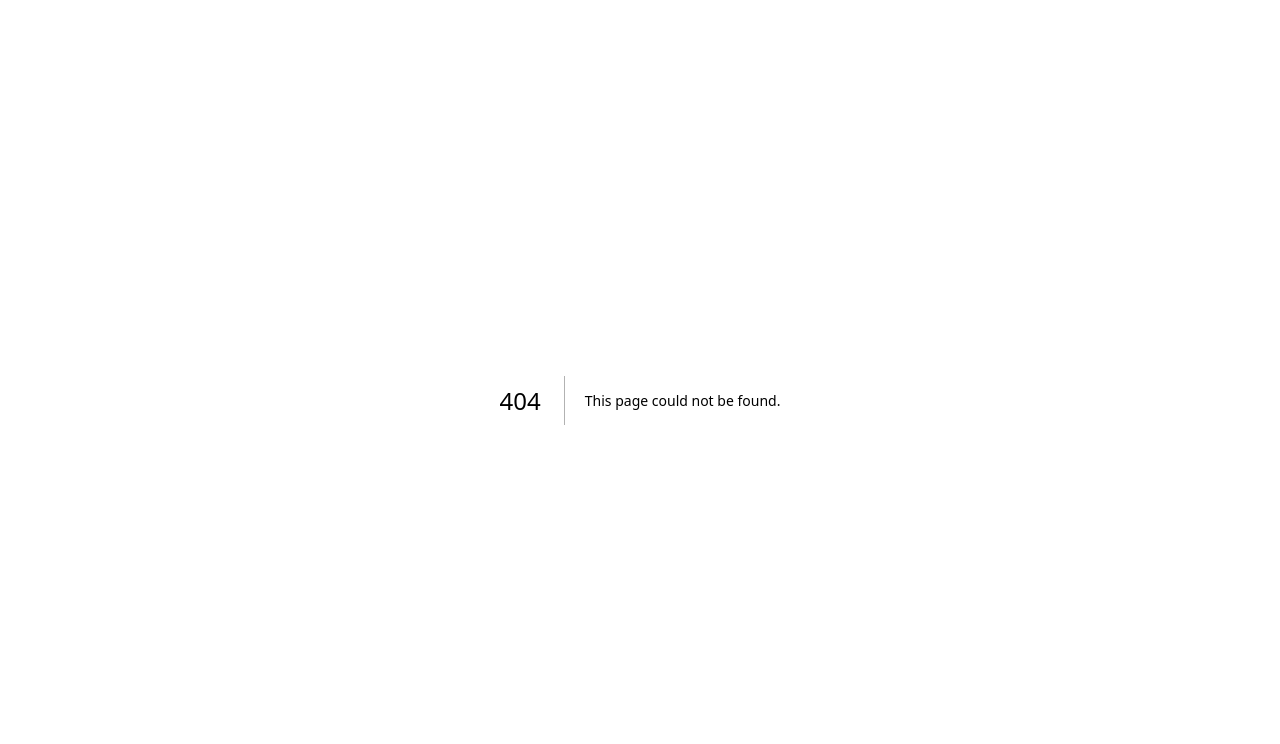
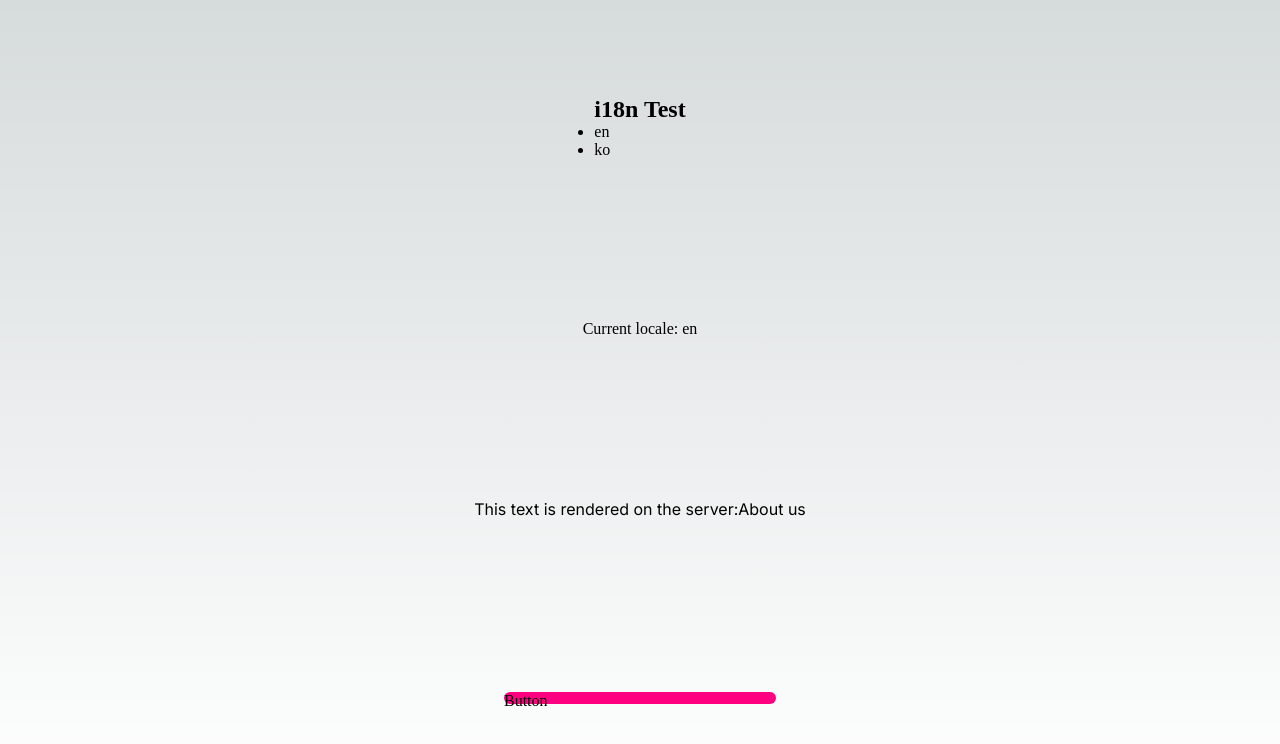
Before and after one commit to firepunch/iob-lanbe, a Next.js app: page /en in a window 1280 px wide. Before the commit this address had no page. Shown: the top 744 px of the page. Built offline with nearby package versions, Linux system fonts and the light colour scheme.

Commit message:
set local i18n

```diff
--- /dev/null
+++ b/app/[lang]/layout.tsx
@@ -0,0 +1,30 @@
+import '../globals.css'
+import { i18n } from '../../i18n-config'
+import StyledComponentsRegistry from '../utils/registry';
+
+export async function generateStaticParams() {
+  return i18n.locales.map((locale) => ({ lang: locale }))
+}
+
+export default function RootLayout({
+  children,
+  params
+}: {
+  children: React.ReactNode,
+  params: {lang: string}
+}) {
+  return (
+    <html lang={params.lang}>
+      <StyledComponentsRegistry>
+        <body>
+          {children}
+        </body>
+      </StyledComponentsRegistry>
+    </html>
+  )
+}
+
+export const metadata = {
+  title: 'Create Next App',
+  description: 'Generated by create next app',
+}
--- /dev/null
+++ b/app/[lang]/page.tsx
@@ -0,0 +1,39 @@
+'use client';
+
+import { Inter } from 'next/font/google';
+import styled from 'styled-components';
+import { getDictionary } from '../../get-dictionary';
+import { Locale } from '../../i18n-config';
+import Header from '../components/Header';
+import styles from './page.module.css';
+
+const inter = Inter({ subsets: ['latin'] })
+
+const SkeletonBtn = styled.div`
+  margin-top: 0.75rem /* 12px */;
+  width: 25%;
+  height: 0.75rem /* 12px */;
+  border-radius: 0.5rem /* 8px */;
+  background-color: rgb(255 0 128 / 1);
+`;
+
+export default async function Home({
+  params: {lang}
+}: {
+  params: {lang: Locale}
+}) {
+  const dictionary = await getDictionary(lang)
+
+  return (
+    <main className={styles.main}>
+      <Header/>
+      <p>Current locale: {lang}</p>
+      <p className={inter.className}>
+        This text is rendered on the server:
+        {dictionary.menu.about}
+        </p>
+
+      <SkeletonBtn>Button</SkeletonBtn>
+    </main>
+  )
+}
--- a/app/components/LanguageSwitcher/index.tsx
+++ b/app/components/LanguageSwitcher/index.tsx
@@ -1,10 +1,25 @@
+'use client'
+
+import Link from 'next/link'
+import { usePathname } from 'next/navigation';
+import {i18n} from '../../../i18n-config'
+
 export default function LanguageSwitcher() {
+  const pathName = usePathname()
+  const redirectedPathName=(locale: string) => {
+    if(!pathName) return '/'
+    const segments = pathName.split('/')
+    segments[1] = locale
+    return segments.join('/')
+  }
+
   return (
-    <div>
-      <select>
-        <option value='en'>English</option>
-        <option value='ko'>Korean</option>
-      </select>
-    </div>
+    <ul>
+      {i18n.locales.map((locale) => (
+        <li key={locale}>
+          <Link href={redirectedPathName(locale)}>{locale}</Link>
+        </li>
+      ))}
+    </ul>
   );
 }
--- a/app/layout.tsx
+++ /dev/null
@@ -1,23 +0,0 @@
-import './globals.css'
-import StyledComponentsRegistry from './utils/registry';
-
-export const metadata = {
-  title: 'Create Next App',
-  description: 'Generated by create next app',
-}
-
-export default function RootLayout({
-  children,
-}: {
-  children: React.ReactNode
-}) {
-  return (
-    <html lang="en">
-      <body>
-        <StyledComponentsRegistry>
-          {children}
-        </StyledComponentsRegistry>
-      </body>
-    </html>
-  )
-}
--- /dev/null
+++ b/dictionaries/en.json
@@ -0,0 +1,5 @@
+{
+  "menu": {
+    "about": "About us"
+  }
+}
--- /dev/null
+++ b/dictionaries/ko.json
@@ -0,0 +1,5 @@
+{
+  "menu": {
+    "about": "소개"
+  }
+}
--- /dev/null
+++ b/get-dictionary.ts
@@ -0,0 +1,8 @@
+import type { Locale } from './i18n-config'
+
+const dictionaries = {
+  en: () => import('./dictionaries/en.json').then(module => module.default),
+  ko: () => import('./dictionaries/ko.json').then(module => module.default),
+}
+
+export const getDictionary = async (locale: Locale) => dictionaries[locale]()
--- /dev/null
+++ b/i18n-config.ts
@@ -0,0 +1,6 @@
+export const i18n = {
+  defaultLocale: 'ko',
+  locales: ['en', 'ko'],
+} as const
+
+export type Locale = (typeof i18n)['locales'][number]
--- a/next.config.js
+++ b/next.config.js
@@ -5,7 +5,7 @@ if (!process.env.WORDPRESS_API_URL) {
   `)
 }
 
-import('next').NextConfig
+/** @type {import('next').NextConfig} */
 const nextConfig = {
   experimental: {
     appDir: true,
@@ -20,6 +20,10 @@ const nextConfig = {
       'secure.gravatar.com',
     ],
   },
+  i18n: {
+    locales: ["en", "ko"],
+    defaultLocale: "ko",
+  },
 }
 
 module.exports = nextConfig
--- a/package.json
+++ b/package.json
@@ -9,18 +9,24 @@
     "lint": "next lint"
   },
   "dependencies": {
+    "@formatjs/intl-localematcher": "^0.4.0",
     "@types/node": "^18.6.3",
     "@types/react": "^18.0.15",
     "@types/react-dom": "^18.0.6",
     "date-fns": "^2.28.0",
+    "i18next": "^23.2.8",
+    "negotiator": "^0.6.3",
     "next": "latest",
+    "next-i18next": "^14.0.0",
     "react": "^18.2.0",
     "react-dom": "^18.2.0",
+    "react-i18next": "^13.0.2",
     "styled-components": "^6.0.3",
     "typescript": "^4.7.4"
   },
   "devDependencies": {
     "autoprefixer": "10.4.7",
+    "eslint-config-next": "^13.4.9",
     "postcss": "8.4.14"
   }
 }
```
Also changed, not shown: app/page.tsx (deleted, +0 -110 lines), app/[lang]/page.module.css (renamed from app/page.module.css), 1 other file (tests, documents, lock files or other folders).
